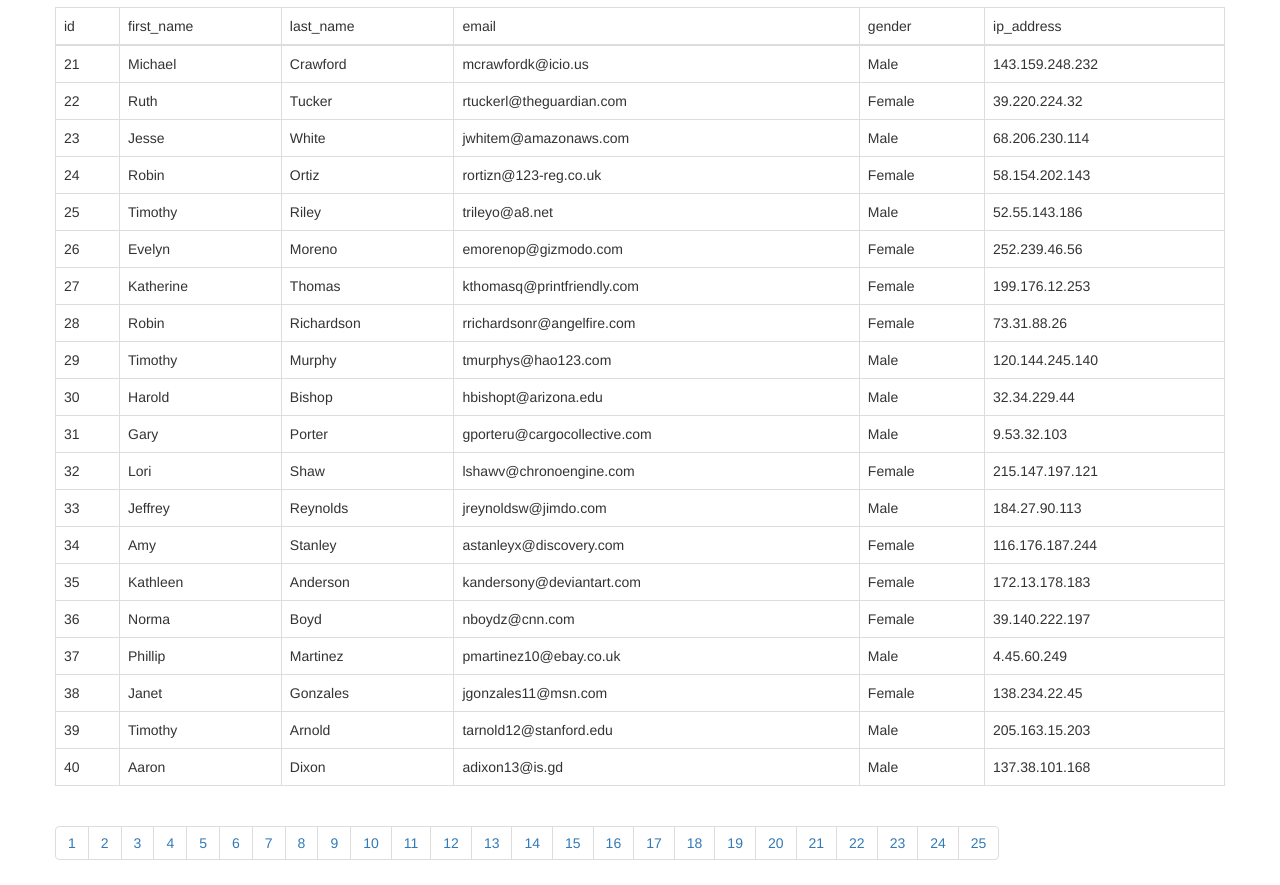
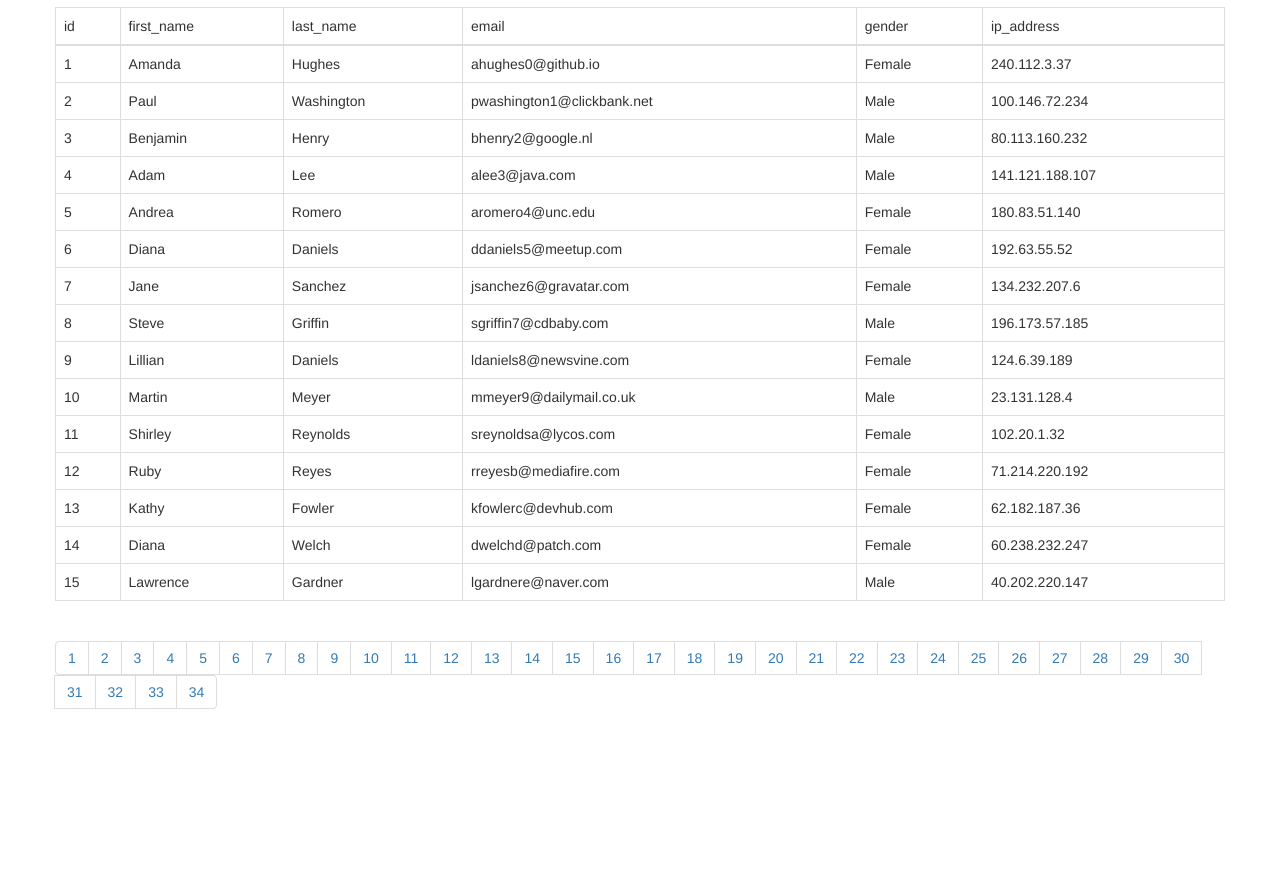
Before and after one commit to jtlowe/fastable, a website: page index.html in a window 1280 px wide. Shown: the part 63-948 px from the top of the page. After the commit the page ends 800 px from the top, so only its background shows below. Drawn offline with nearby package versions, Linux system fonts and the light colour scheme.

Commit message:
Hooking up paging

```diff
--- a/index.html
+++ b/index.html
@@ -43,7 +43,7 @@
             var fastable = new Fastable({
                 container: document.getElementById('fastable-wrapper'),
                 data: data,
-                limit: 20
+                limit: 15
             });
         });
     </script>
--- a/src/fastable.ts
+++ b/src/fastable.ts
@@ -32,11 +32,18 @@ class Fastable {
         }
 
         this.createHeader();
+
+        this.table.appendChild(document.createElement('tbody'));
+
         this.createRows();
+
+        // this.table.style.height = this.table.offsetHeight + 'px';
+
 
         if (this.limit > 0) {
             this.createPaging();
         }
+
 
         console.timeEnd();
     }
@@ -70,14 +77,16 @@ class Fastable {
     }
 
     createPaging() {
+        var context = this;
         var pagingList = document.createElement("ul");
         var pageCount: number = Math.ceil(this.data.length / this.limit);
 
         pagingList.className = "pagination";
 
-        for (var i = 1; i <= pageCount; i++) {
+        for (var i: number = 1; i <= pageCount; i++) {
             var listItem = document.createElement("li");
             var link = document.createElement('a');
+            link.setAttribute('data-page', i.toString());
             link.textContent = i.toString();
 
             listItem.appendChild(link);
@@ -88,21 +97,33 @@ class Fastable {
 
         pagingList.addEventListener("click", function (e: Event): void {
             if (e.srcElement && e.srcElement.nodeName == "A") {
-                // List item found!  Output the ID!
-                console.log("List item was clicked!");
+                context.currentPage = parseInt(e.srcElement.getAttribute('data-page'));
+                context.clearRows(function () {
+                    context.createRows();
+                });
+
             }
         });
     }
 
+    clearRows(callback: Function) {
+        callback = callback || function () { };
+        var tbody: HTMLElement = this.table.getElementsByTagName('tbody')[0];
+
+        while (tbody.firstChild) {
+            tbody.removeChild(tbody.firstChild);
+        }
+
+        callback();
+        return this;
+    }
+
     createRows() {
-        var tbody = document.createElement('tbody');
         // var length: number = this.shouldPage() ? this.currentPage * this.data.length + this.limit : this.data.length;
-
+        var tbody: HTMLElement = this.table.getElementsByTagName('tbody')[0];
         var length = this.data.length;
         var pageLength = this.shouldPage() ? this.limit : length;
-        var startIndex = this.currentPage * this.limit;
-
-        console.log(length, pageLength, startIndex)
+        var startIndex = (this.currentPage - 1) * this.limit;
 
         for (var i = 0; i < pageLength; i++) {
             var row: HTMLTableRowElement = this.createRow(this.data[startIndex + i]);
```
Also changed, not shown: dist/fastable.js.
